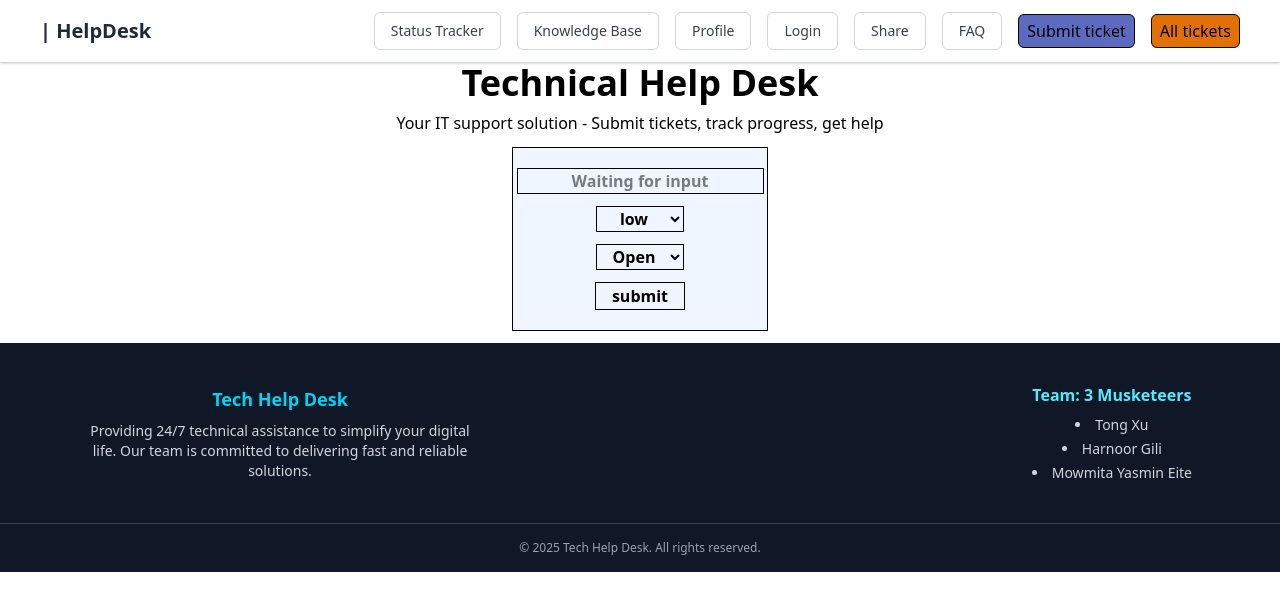
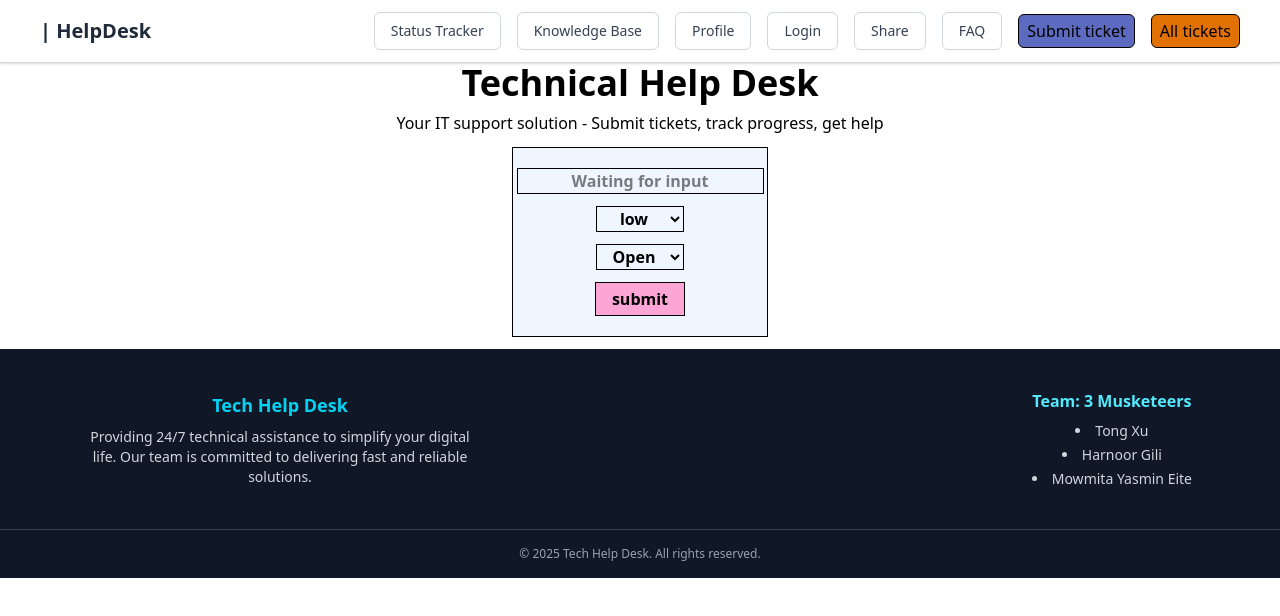
Before and after one commit to erichilla0525/fullstack-helpdesk, a React (Vite) app: page /ticketform in a window 1280 px wide. Shown: the top 616 px of the page. Built offline with nearby package versions, Linux system fonts and the light colour scheme.

Commit message:
Update public hook in hoverhook.ts and apply it in submitTicetForm.tsx file.

```diff
--- /dev/null
+++ b/src/components/Hooks/hoverHook.ts
@@ -0,0 +1,14 @@
+import { useState } from "react";
+
+export function useHover() {
+    const [isHovered, setIsHovered] = useState(false);
+
+    const onMouseEnter = () => setIsHovered(true);
+    const onMouseLeave = () => setIsHovered(false);
+
+    return {
+        isHovered,
+        onMouseEnter,
+        onMouseLeave,
+    }
+}
--- a/src/components/Ticket/SubmitTicketForm.tsx
+++ b/src/components/Ticket/SubmitTicketForm.tsx
@@ -1,9 +1,11 @@
 import { useState } from "react"
 import { useTickets } from "../Hooks/ticketFormHook";
+import { useHover } from "../Hooks/hoverHook";
 
 
 export default function SubmitTicketForm() {
   const { createTicket } = useTickets();
+  const hoverStatus = useHover();
 
   const [content, setText] = useState("");
   const [priority,  setPriority] = useState("low");
@@ -42,7 +44,11 @@ export default function SubmitTicketForm() {
 
       </select>
 
-      <button type="submit" className="text-center border mt-3 mb-5 px-4 py-0.25 hover:bg-indigo">
+      <button type="submit"
+      onMouseEnter={hoverStatus.onMouseEnter}
+      onMouseLeave={hoverStatus.onMouseLeave}
+      className={`text-center border mt-3 mb-5 px-4 py-1 cursor-pointer
+        ${hoverStatus.isHovered ? "bg-blue-400" : "bg-pink-300"}`}>
         submit
       </button>
     </form>
```
